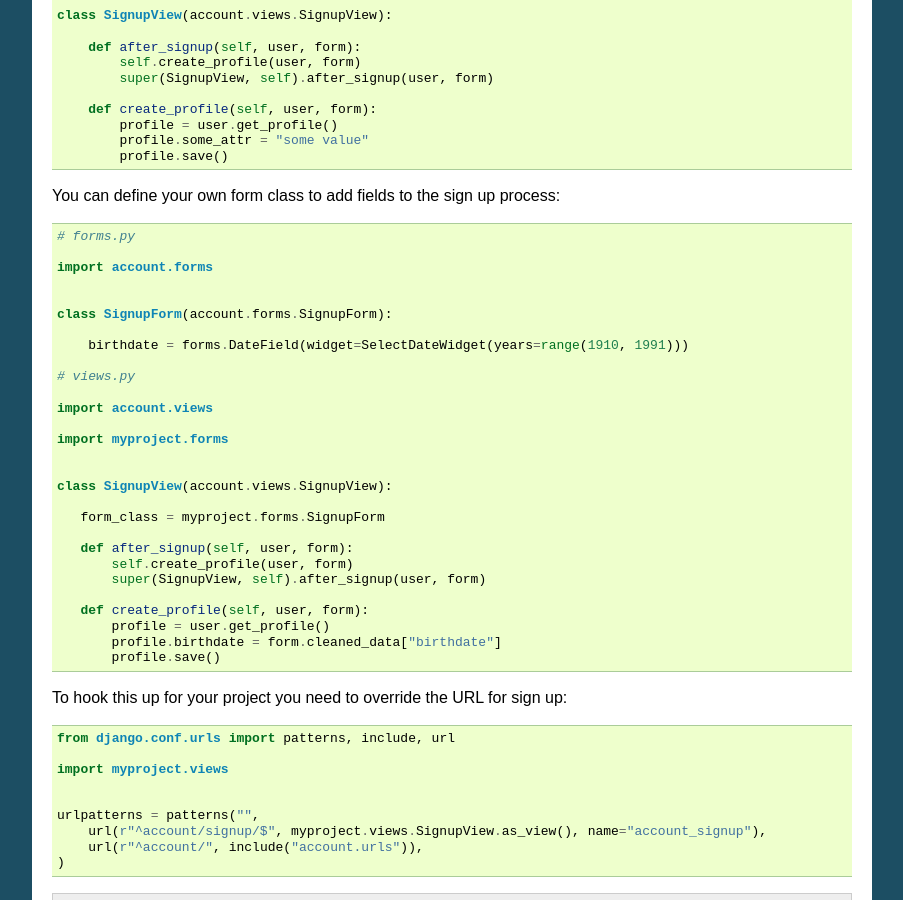
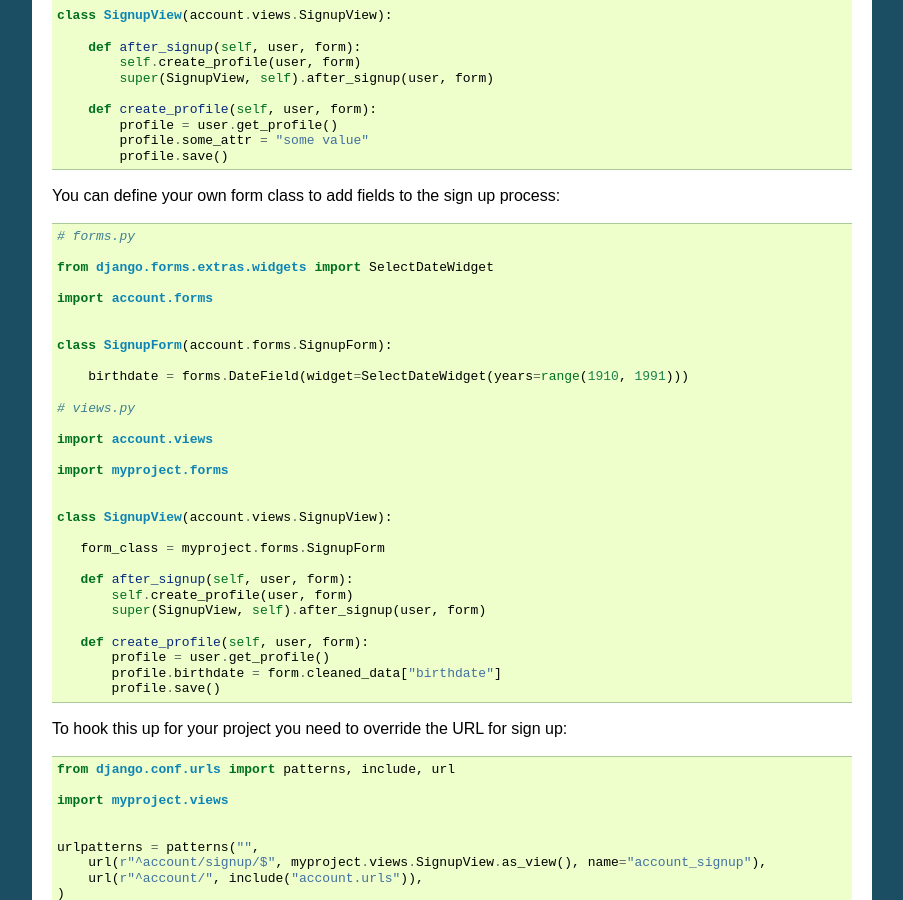
Before and after one commit to pinax/django-user-accounts, a Sphinx documentation site: the page built from docs/usage.rst, in a window 1280 px wide and 900 px high, scrolled down 527 px. Shown: the whole window, without its empty margins (198-1101 px from the left). Built offline with Sphinx 7.4.7, drawn with Linux system fonts in a browser that asks for light colours.

Commit message:
added a missing import in usage docs

```diff
--- a/docs/usage.rst
+++ b/docs/usage.rst
@@ -48,6 +48,8 @@ defined in your project::
 You can define your own form class to add fields to the sign up process::
 
     # forms.py
+
+    from django.forms.extras.widgets import SelectDateWidget
 
     import account.forms
 
```
